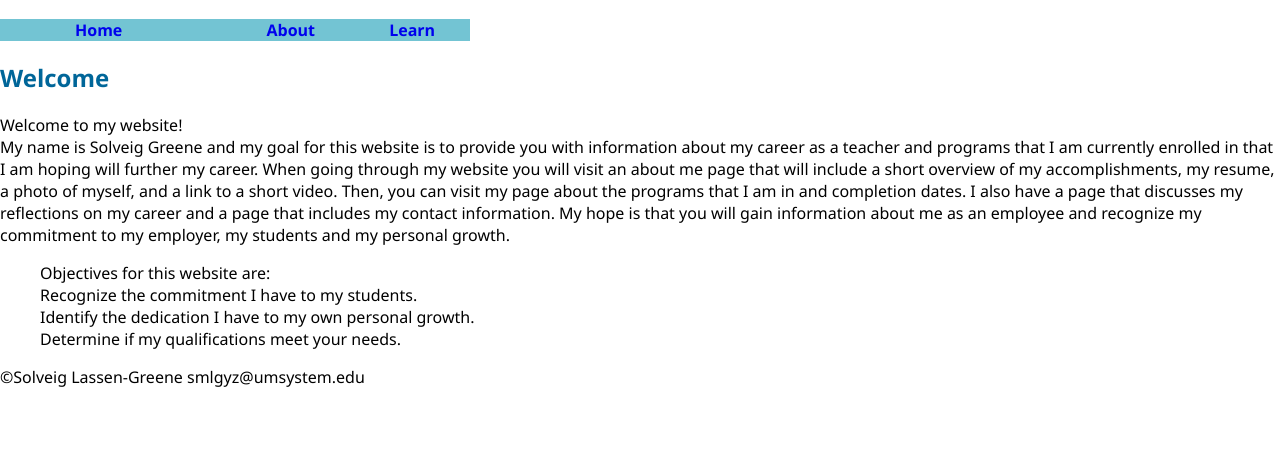
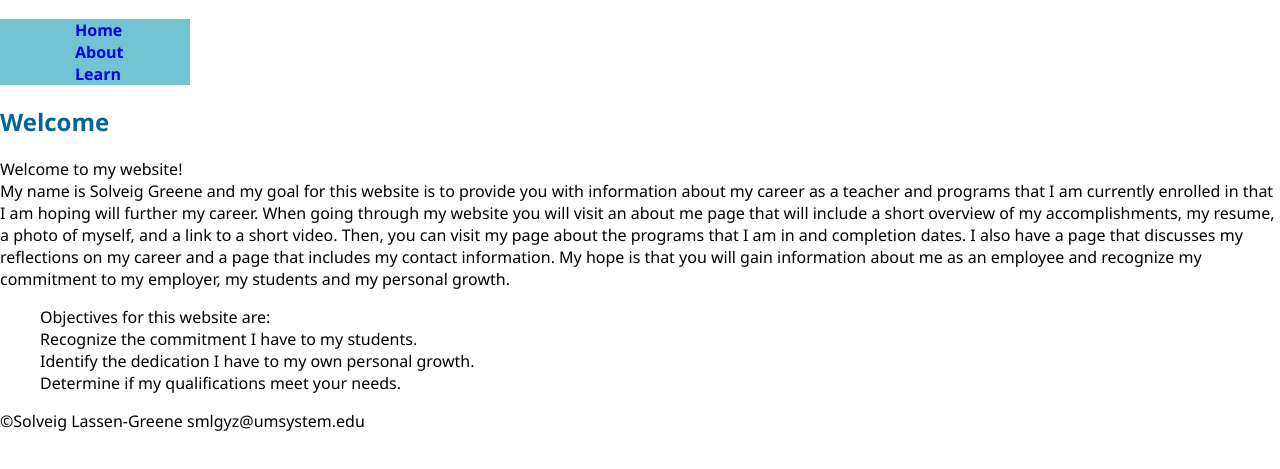
Before and after one commit to SolTurner/SolTurner.github.io, a plain HTML site: page islt_7310/index.html in a window 1280 px wide. Shown: the part 67-536 px from the top of the page. Drawn offline with Linux system fonts and the light colour scheme.

Commit message:
Add files via upload

```diff
--- a/islt_7310/nav.css
+++ b/islt_7310/nav.css
@@ -8,15 +8,15 @@ body {
 
 .nav {
     background-color: #73c4d3;
+    color:rgb(182, 196, 105);
     list-style: none;
     justify-content: center;
-    width: fit-content;
+    width: 150px;
 
 }
 
 .nav > li {
 text-align: center;
-width: 150px;
 display: inline;
 padding: 35px 35px 35px 35px;
 }
@@ -25,7 +25,6 @@ padding: 35px 35px 35px 35px;
     text-decoration: none;
     text-align: center;
     font-weight: bold;
-    color:rgb(182, 196, 105)158, 164, 167)
     display:inline-block;
     }
 
```
